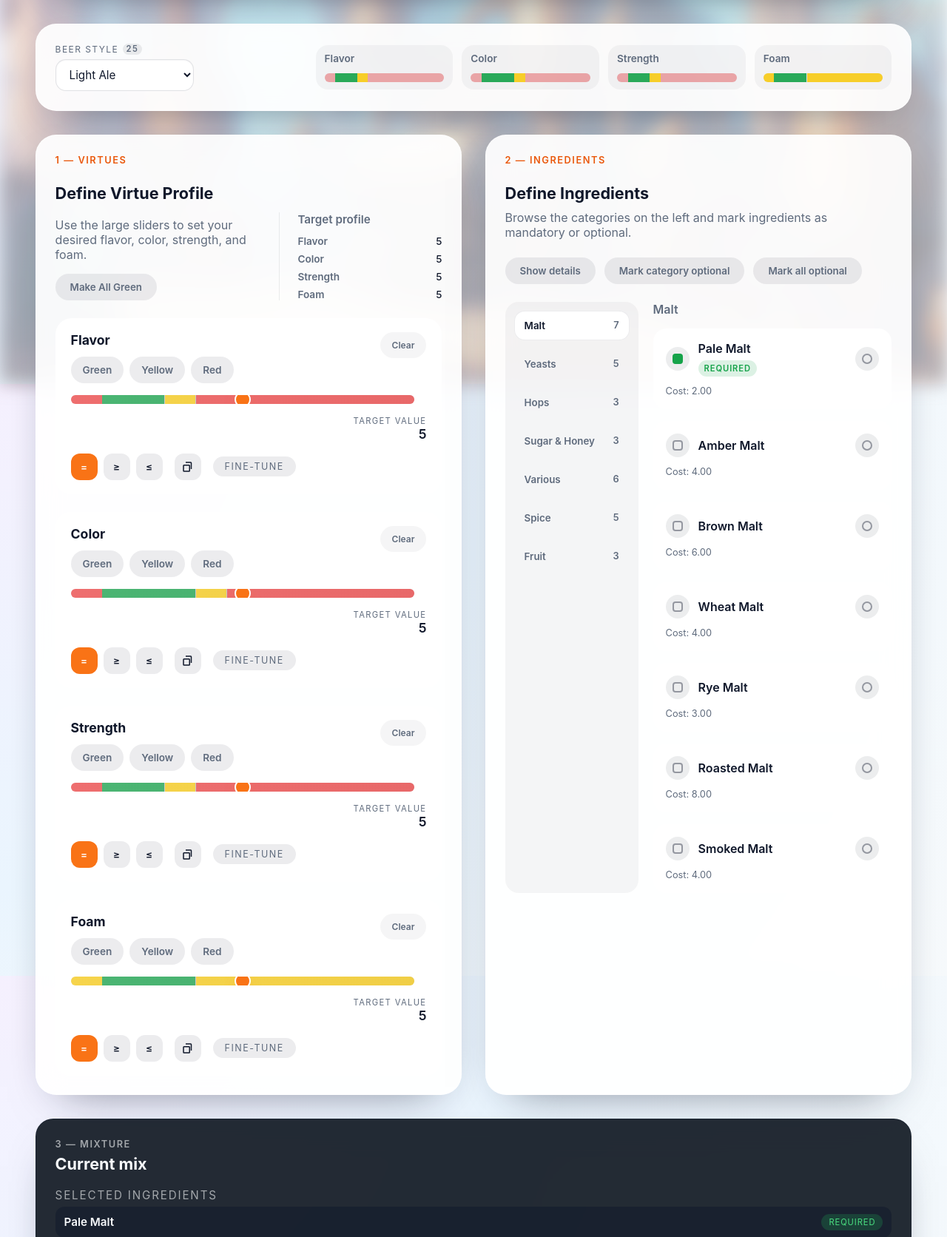
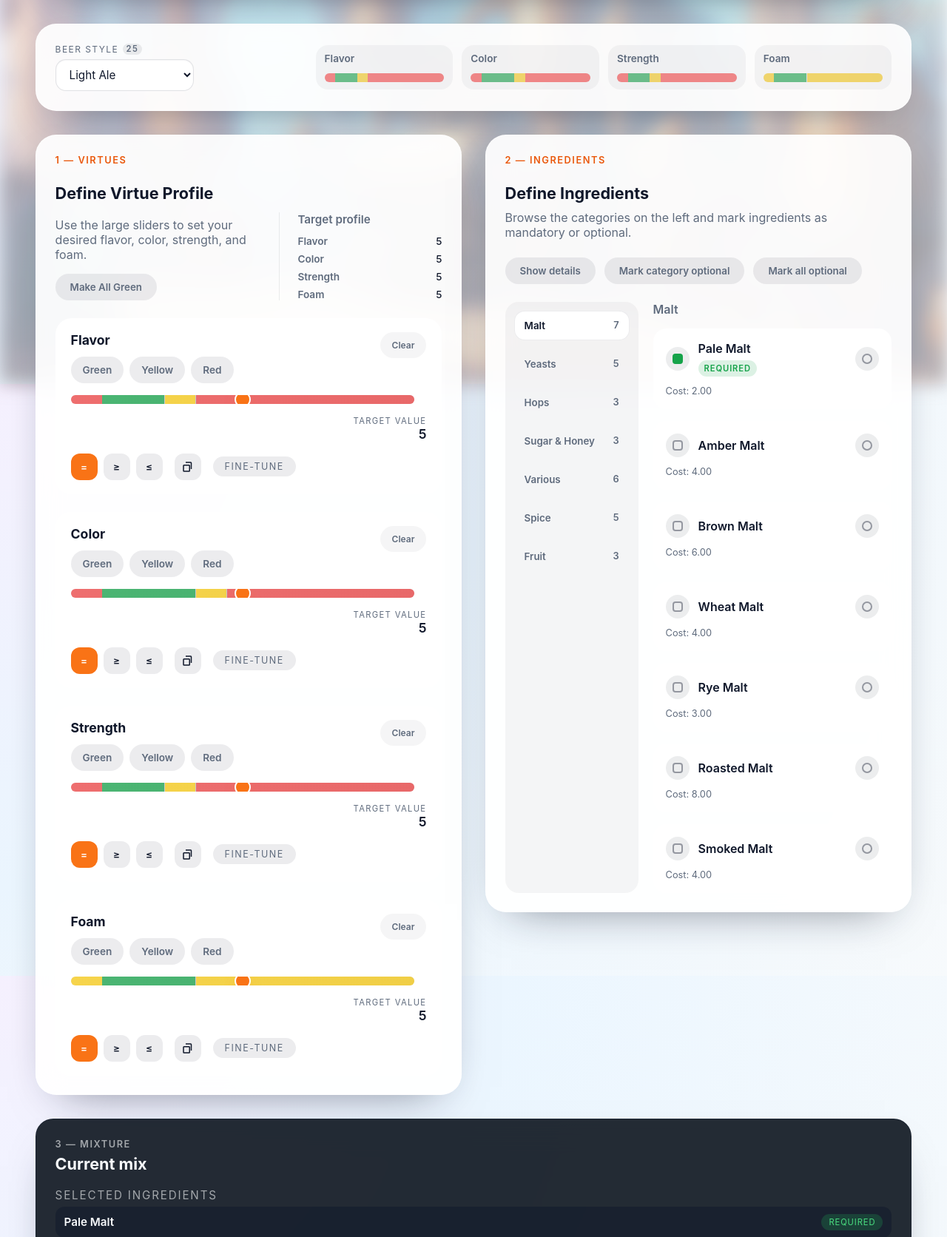
Before and after one commit to wojoeraf/AleAbbeyBeerCalculator, a Flask app: page / in a window 1280 px wide. Shown: the part 281-1953 px from the top of the page at 74% size. Run offline with Flask 3, Linux system fonts and the light colour scheme.

Commit message:
Update styles.css

```diff
--- a/static/styles.css
+++ b/static/styles.css
@@ -30,9 +30,9 @@
   --slider-green: #16a34a;
   --slider-yellow: #facc15;
   --slider-red: #ef4444;
-  --slider-green-muted: rgba(22, 163, 74, 0.42);
-  --slider-yellow-muted: rgba(250, 204, 21, 0.42);
-  --slider-red-muted: rgba(250, 68, 68, 0.42);
+  --slider-green-muted: rgba(22, 163, 74, 0.64);
+  --slider-yellow-muted: rgba(250, 204, 21, 0.64);
+  --slider-red-muted: rgba(250, 68, 68, 0.64);
   --slider-neutral: rgba(15, 23, 42, 0.18);
   --metric-bar: linear-gradient(90deg, rgba(15, 23, 42, 0.08), rgba(15, 23, 42, 0.22));
   --metric-highlight: rgba(249, 115, 22, 0.25);
@@ -98,9 +98,9 @@ body[data-theme='dark'] {
   --warning: #facc15;
   --danger: #f87171;
   --ghost-track: rgba(148, 163, 184, 0.24);
-  --slider-green-muted: rgba(34, 197, 94, 0.35);
-  --slider-yellow-muted: rgba(250, 204, 21, 0.35);
-  --slider-red-muted: rgba(248, 113, 113, 0.38);
+  --slider-green-muted: rgba(34, 197, 94, 0.64);
+  --slider-yellow-muted: rgba(250, 204, 21, 0.64);
+  --slider-red-muted: rgba(248, 113, 113, 0.64);
   --slider-neutral: rgba(148, 163, 184, 0.4);
   --metric-bar: linear-gradient(90deg, rgba(148, 163, 184, 0.18), rgba(148, 163, 184, 0.32));
   --metric-highlight: rgba(251, 146, 60, 0.38);
@@ -553,20 +553,18 @@ body[data-theme='dark'] .theme-toggle[aria-pressed='true'] .theme-toggle__text {
   bottom: 0;
   left: 0;
   width: 0;
-  /*border-radius: inherit;*/
   background: var(--segment-color, var(--slider-neutral));
-  /*box-shadow: 0 0 0 1px rgba(15, 23, 42, 0.05);*/
   min-width: 2px;
   opacity: 0.9;
   transition: opacity 0.2s ease;
 }
 
 .style-ghost__segment[data-band='green'] {
-  --segment-color: var(--slider-green);
+  --segment-color: var(--slider-green-muted);
 }
 
 .style-ghost__segment[data-band='yellow'] {
-  --segment-color: var(--slider-yellow);
+  --segment-color: var(--slider-yellow-muted);
 }
 
 .style-ghost__segment[data-band='red'] {
@@ -1001,10 +999,6 @@ body[data-theme='dark'] .chip:focus-visible {
   fill: currentColor;
 }
 
-.phase-card--ingredients {
-  min-height: 100%;
-}
-
 .ingredients-actions {
   display: flex;
   gap: 12px;
@@ -1987,11 +1981,6 @@ body[data-theme='dark'] .chip:focus-visible {
   .lab-header__band-inner {
     grid-template-columns: 1fr;
   }
-
-  .target-summary {
-    border-left: 1px solid rgba(15, 23, 42, 0.08);
-    /*padding-top: 16px;*/
-  }
 }
 
 @media (max-width: 960px) {
@@ -2003,14 +1992,6 @@ body[data-theme='dark'] .chip:focus-visible {
     position: static;
   }
 }
-
-/*@media (max-width: 701px) {*/
-/*  .target-summary {*/
-/*    border-top: 1px solid rgba(15, 23, 42, 0.08);*/
-/*    border-left: none;*/
-/*    padding-top: 16px;*/
-/*  }*/
-/*}*/
 
 @media (max-width: 640px) {
   .lab-header__top {
@@ -2018,10 +1999,6 @@ body[data-theme='dark'] .chip:focus-visible {
     align-items: flex-start;
   }
 
-  /*.phase-card__header {*/
-  /*  flex-direction: column;*/
-  /*}*/
-
   .phase-card__actions {
     width: 100%;
     justify-content: flex-start;
```
